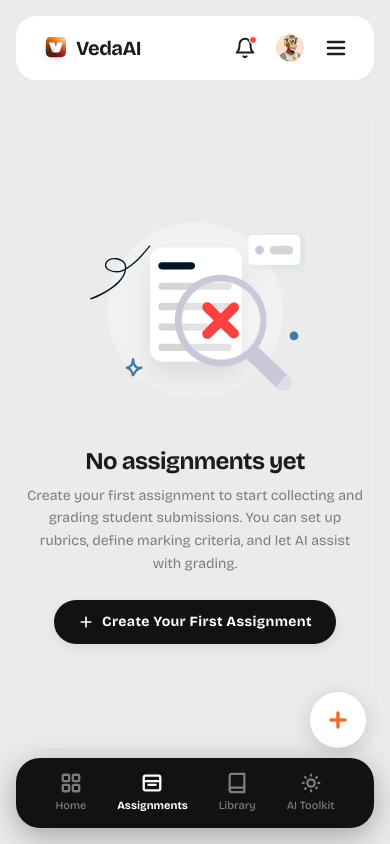
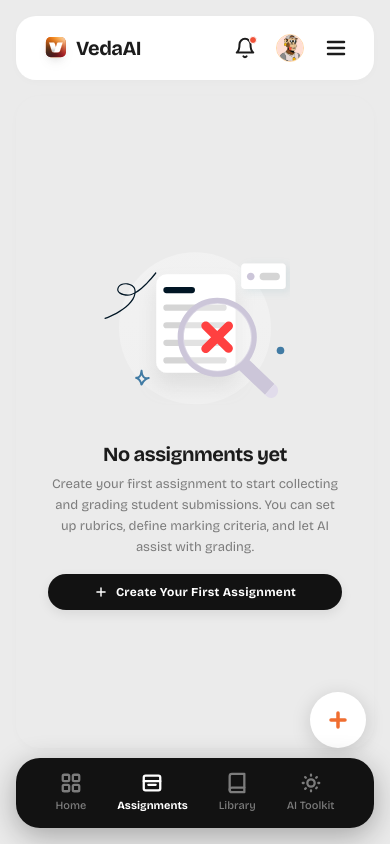
Before and after one commit to SOMASEKAR17/VedaAI, a Next.js app in the folder frontend/: page / in a window 390 px wide. Built offline with nearby package versions, Linux system fonts and the light colour scheme.

Commit message:
relative sizing

```diff
--- a/frontend/components/EmptyState.tsx
+++ b/frontend/components/EmptyState.tsx
@@ -2,9 +2,9 @@ import Image from "next/image";
 
 export default function EmptyState() {
   return (
-    <div className="flex-1 bg-transparent rounded-[24px] flex flex-col items-center justify-center px-6 py-12 shadow-[0_2px_8px_rgba(0,0,0,0.02)] select-none">
-      <div className="flex flex-col items-center max-w-[520px] text-center gap-6">
-        <div className="relative w-[340px] h-[220px]">
+    <div className="flex-1 bg-transparent rounded-[24px] flex flex-col items-center justify-center px-4 sm:px-6 py-8 sm:py-12 shadow-[0_2px_8px_rgba(0,0,0,0.02)] select-none">
+      <div className="flex flex-col items-center w-full max-w-[90%] sm:max-w-[520px] text-center gap-4 sm:gap-6">
+        <div className="relative w-full max-w-[min(340px,80vw)] aspect-[340/220]">
           <Image
             src="/no_assignments.svg"
             alt="No Assignments Illustration"
@@ -14,23 +14,25 @@ export default function EmptyState() {
           />
         </div>
 
-        <div className="flex flex-col gap-2">
-          <h2 className="text-2xl font-bold tracking-tight text-[#1c1c1c] font-sans">
+        <div className="flex flex-col gap-1.5 sm:gap-2">
+          <h2 className="text-xl sm:text-2xl font-bold tracking-tight text-[#1c1c1c] font-sans">
             No assignments yet
           </h2>
-          <p className="text-[14px] leading-relaxed text-[#7c7c7c] font-sans">
-            Create your first assignment to start collecting and grading student submissions. You can set up rubrics, define marking criteria, and let AI assist with grading.
+          <p className="text-[13px] sm:text-[14px] leading-relaxed text-[#7c7c7c] font-sans">
+            Create your first assignment to start collecting and grading student
+            submissions. You can set up rubrics, define marking criteria, and
+            let AI assist with grading.
           </p>
         </div>
 
-        <button className="flex items-center justify-center gap-2 bg-[#121212] hover:bg-[#2a2a2a] text-white py-3 px-6 rounded-full font-bold text-sm tracking-wide shadow-[0_4px_12px_rgba(0,0,0,0.08)] hover:scale-[1.01] active:scale-[0.99] transition-all duration-200 cursor-pointer font-sans">
+        <button className="flex items-center justify-center gap-2 bg-[#121212] hover:bg-[#2a2a2a] text-white py-2.5 sm:py-3 px-5 sm:px-6 rounded-full font-bold text-xs sm:text-sm tracking-wide shadow-[0_4px_12px_rgba(0,0,0,0.08)] hover:scale-[1.01] active:scale-[0.99] transition-all duration-200 cursor-pointer font-sans w-full sm:w-auto">
           <svg
             viewBox="0 0 24 24"
             fill="none"
             stroke="currentColor"
             strokeWidth="2.5"
             strokeLinecap="round"
-            className="w-4 h-4 text-white"
+            className="w-3.5 h-3.5 sm:w-4 sm:h-4 text-white shrink-0"
           >
             <line x1="12" y1="5" x2="12" y2="19" />
             <line x1="5" y1="12" x2="19" y2="12" />
```
